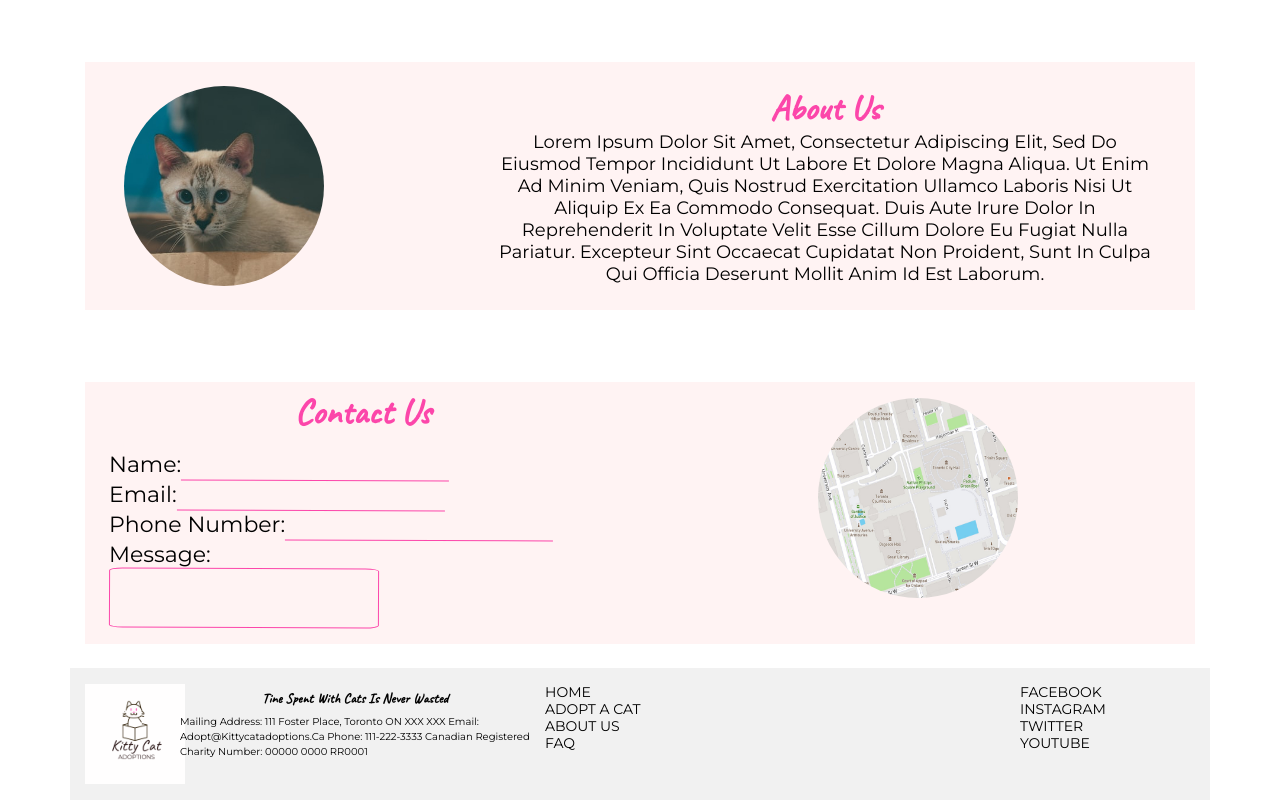
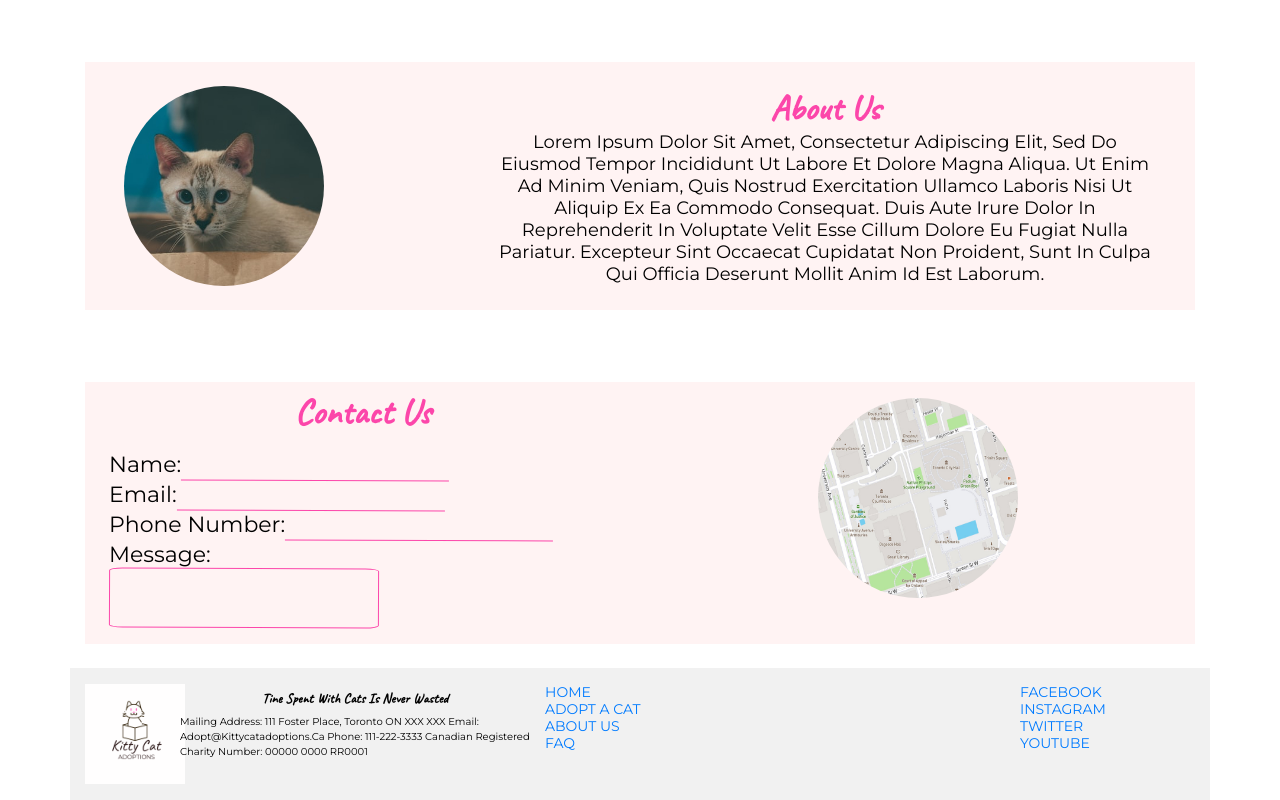
Before and after one commit to kambleaa007/KittyCat, a React (Create React App) app: page /#/ in a window 1280 px wide. Shown: the part 773-1573 px from the top of the page. Built offline with nearby package versions, Linux system fonts and the light colour scheme.

Commit message:
Fix redirect issue in footer

```diff
--- a/src/common/Footer.js
+++ b/src/common/Footer.js
@@ -1,40 +1,56 @@
-import { Container, Navbar, Nav, Col, Row } from 'react-bootstrap';
+import { Container, Navbar, Nav, Col, Row } from 'react-bootstrap'
 
-import './../App.css';
-import BigLogo from "./img/BigLogo.png";
+import './../App.css'
+import BigLogo from './img/BigLogo.png'
 
 function Footer() {
-
-    return(
+  return (
     <div>
-        <Container style={{ backgroundColor: "#f1f1f1"  }}>
+      <Container style={{ backgroundColor: '#f1f1f1' }}>
         <Row>
-            <Col sm={1}  className="my-3">
+          <Col sm={1} className="my-3">
             <img src={BigLogo} width="100px" height="auto" />
           </Col>
           <Col sm={4} className="my-3">
-              <div className="footer-top-text">Tine spent with cats is never wasted</div>
+            <div className="footer-top-text">
+              Tine spent with cats is never wasted
+            </div>
             <div className="footer-bottom-text">
-                Mailing Address: 111 Foster Place, Toronto ON XXX XXX
-                email: adopt@kittycatadoptions.ca
-                Phone: 111-222-3333
-                Canadian Registered Charity number:  00000 0000 RR0001
+              Mailing Address: 111 Foster Place, Toronto ON XXX XXX email:
+              adopt@kittycatadoptions.ca Phone: 111-222-3333 Canadian Registered
+              Charity number: 00000 0000 RR0001
             </div>
           </Col>
           <Col sm={5} className="my-3">
-              <div className="footer-button" style={{ cursor:"pointer" }}>
-                <Row>Home</Row>
-                <Row>Adopt a Cat</Row>
-                <Row>About Us</Row>
-                <Row>Faq</Row>
+            <div className="footer-button" style={{ cursor: 'pointer' }}>
+              <Row>
+                <a href="/">Home</a>
+              </Row>
+              <Row>
+                <a href="#adopt">Adopt a Cat</a>
+              </Row>
+              <Row>
+                <a href="#aboutus">About Us</a>
+              </Row>
+              <Row>
+                <a href="#contactus">Faq</a>
+              </Row>
             </div>
           </Col>
           <Col sm={2} className="my-3">
-              <div className="footer-button" style={{ cursor:"pointer" }}>
-                <Row>Facebook</Row>
-                <Row>Instagram</Row>
-                <Row>Twitter</Row>
-                <Row>Youtube</Row>
+            <div className="footer-button" style={{ cursor: 'pointer' }}>
+              <Row>
+                <a href="#">Facebook</a>
+              </Row>
+              <Row>
+                <a href="#">Instagram</a>
+              </Row>
+              <Row>
+                <a href="#">Twitter</a>
+              </Row>
+              <Row>
+                <a href="#">Youtube</a>
+              </Row>
             </div>
           </Col>
         </Row>
@@ -43,4 +59,4 @@ function Footer() {
   )
 }
 
-  export default Footer;
+export default Footer
```
Lines whose indentation alone changed are shown as unchanged.
